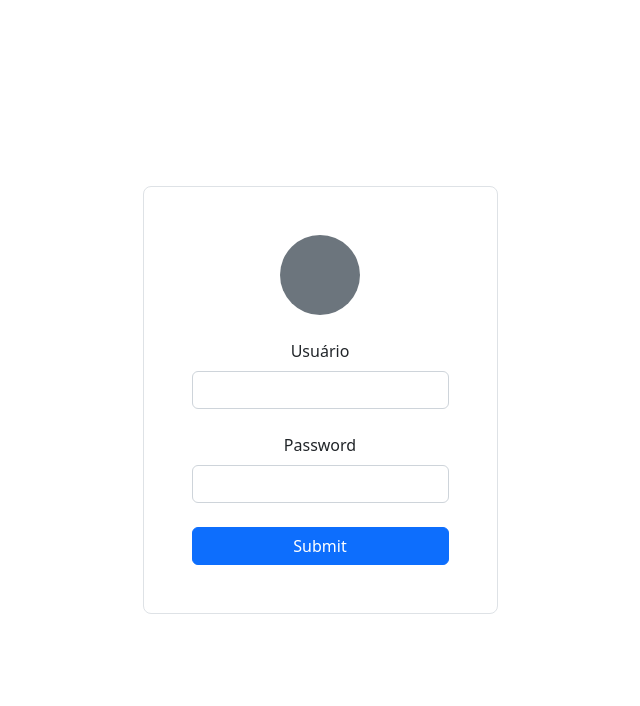
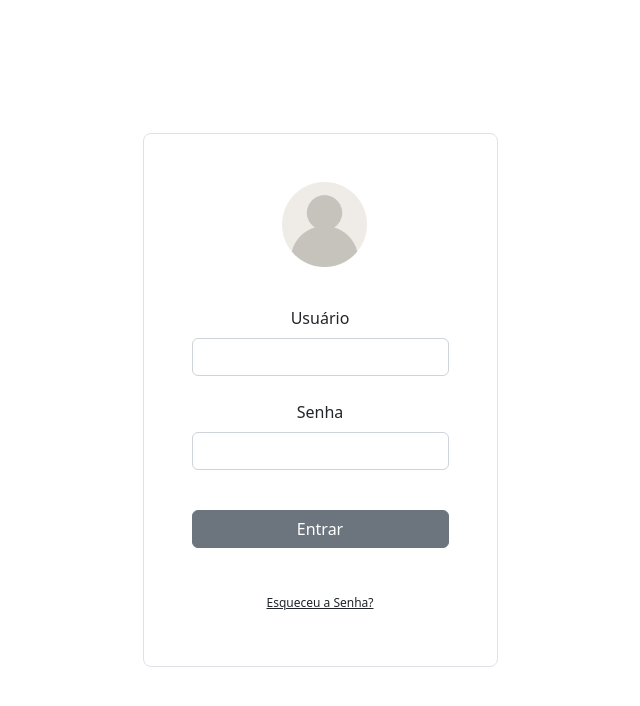
Before and after one commit to israelsanttana/projeto-sistemalizacao, a website: page index-login.html in a window 1280 px wide. Shown: the whole page, without its empty margins (320-960 px from the left). Drawn offline with nearby package versions, Linux system fonts and the light colour scheme.

Commit message:
pagina de login finalizada

```diff
--- a/index-login.html
+++ b/index-login.html
@@ -9,7 +9,7 @@
       rel="stylesheet"
     />
     <link rel="stylesheet" href="./styles.css" />
-    <title>Projeto</title>
+    <title>Login</title>
   </head>
   <body>
     <div
@@ -17,7 +17,9 @@
     >
       <div class="p-5 border rounded-3">
         <div class="row justify-content-center">
-          <div class="rounded-circle bg-secondary avatar"></div>
+          <div class="rounded-circle avatar">
+            <img src="./user.png" width="85" height="85" />
+          </div>
         </div>
         <form class="d-flex flex-column">
           <div class="mb-4 d-flex flex-column align-items-center mt-4">
@@ -30,17 +32,18 @@
             />
           </div>
           <div class="mb-4 d-flex flex-column align-items-center">
-            <label for="exampleInputPassword1" class="form-label"
-              >Password</label
-            >
+            <label for="exampleInputPassword1" class="form-label">Senha</label>
             <input
               type="password"
               class="form-control"
               id="exampleInputPassword1"
             />
           </div>
-          <button type="submit" class="btn btn-primary">Submit</button>
+          <button type="submit" class="btn btn-secondary mt-3">Entrar</button>
         </form>
+        <p class="h6 mt-5 d-flex flex-column align-items-center forgot">
+          <u>Esqueceu a Senha?</u>
+        </p>
       </div>
     </div>
 
--- a/styles.css
+++ b/styles.css
@@ -1,4 +1,13 @@
 .avatar {
-  width: 80px;
-  height: 80px;
+  width: 100px;
+  height: 100px;
 }
+
+.forgot {
+  font-size: 12px;
+}
+
+.forgot:hover {
+  cursor: pointer;
+  color: red;
+}
```
Also changed, not shown: index-typing.html (added), user.png (added).
